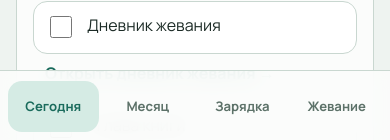
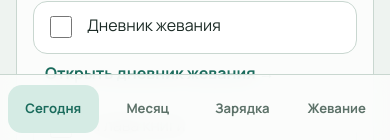
Before and after one commit to SashaSosnova/sheduler, a React (Vite) app: page / in a window 390 px wide. Both pictures are taken after a click on the button 195 px from the left and 188 px from the top of the page. Shown: the part 702-842 px from the top of the page. Built offline with nearby package versions, Linux system fonts and the light colour scheme; no server answers.

Commit message:
Fix bottom nav overlapping the phone system bar.
Raise tab buttons above the gesture/nav inset and use Capacitor safe-area variables so the menu stays tappable.

```diff
--- a/src/App.css
+++ b/src/App.css
@@ -9,9 +9,9 @@
 .app-main {
   flex: 1;
   padding:
-    calc(16px + env(safe-area-inset-top, 0px))
+    calc(16px + var(--safe-top))
     16px
-    calc(var(--nav-h) + 20px + env(safe-area-inset-bottom, 0px));
+    calc(var(--nav-total-h) + 20px);
 }
 
 .screen {
@@ -377,14 +377,17 @@
   transform: translateX(-50%);
   bottom: 0;
   width: min(560px, 100%);
-  height: var(--nav-h);
+  height: var(--nav-total-h);
+  box-sizing: border-box;
   display: grid;
   grid-template-columns: repeat(4, 1fr);
+  align-content: start;
   gap: 4px;
-  padding: 10px 8px calc(10px + env(safe-area-inset-bottom));
+  padding: var(--nav-pad-y) 8px calc(var(--nav-pad-y) + var(--safe-bottom));
   background: rgba(251, 252, 251, 0.92);
   border-top: 1px solid var(--line);
   backdrop-filter: blur(10px);
+  z-index: 30;
 }
 
 .nav-btn {
@@ -394,6 +397,7 @@
   font-weight: 700;
   color: var(--muted);
   font-size: 0.82rem;
+  min-height: var(--nav-btn-h);
   padding: 8px 4px;
 }
 
@@ -535,7 +539,7 @@
   position: fixed;
   left: 50%;
   transform: translateX(-50%);
-  bottom: calc(var(--nav-h) + env(safe-area-inset-bottom));
+  bottom: var(--nav-total-h);
   width: min(560px, 100%);
   max-height: min(70dvh, 560px);
   overflow: auto;
@@ -768,7 +772,7 @@
 
 @media (min-width: 700px) {
   .app-main {
-    padding-top: calc(28px + env(safe-area-inset-top, 0px));
+    padding-top: calc(28px + var(--safe-top));
   }
 
   .screen-head h1 {
--- a/src/index.css
+++ b/src/index.css
@@ -16,7 +16,14 @@
   --danger: #a33b3b;
   --shadow: 0 1px 0 rgba(28, 43, 38, 0.04);
   --radius: 18px;
-  --nav-h: 72px;
+  /* Capacitor injects --safe-area-inset-*; env() is the web/iOS fallback */
+  --safe-top: var(--safe-area-inset-top, env(safe-area-inset-top, 0px));
+  --safe-bottom: var(--safe-area-inset-bottom, env(safe-area-inset-bottom, 0px));
+  --nav-pad-y: 10px;
+  --nav-btn-h: 48px;
+  --nav-bar-h: calc(var(--nav-pad-y) + var(--nav-btn-h) + var(--nav-pad-y));
+  --nav-h: var(--nav-bar-h);
+  --nav-total-h: calc(var(--nav-bar-h) + var(--safe-bottom));
   font-family: Manrope, system-ui, sans-serif;
   line-height: 1.45;
   font-weight: 400;
@@ -45,6 +52,20 @@ body {
   min-width: 320px;
 }
 
+/* Phones often report 0 via env(); keep a floor above the gesture/nav bar */
+@media (pointer: coarse) {
+  :root {
+    --safe-bottom: max(
+      28px,
+      var(--safe-area-inset-bottom, env(safe-area-inset-bottom, 0px))
+    );
+    --safe-top: max(
+      12px,
+      var(--safe-area-inset-top, env(safe-area-inset-top, 0px))
+    );
+  }
+}
+
 button,
 input,
 select {
```
